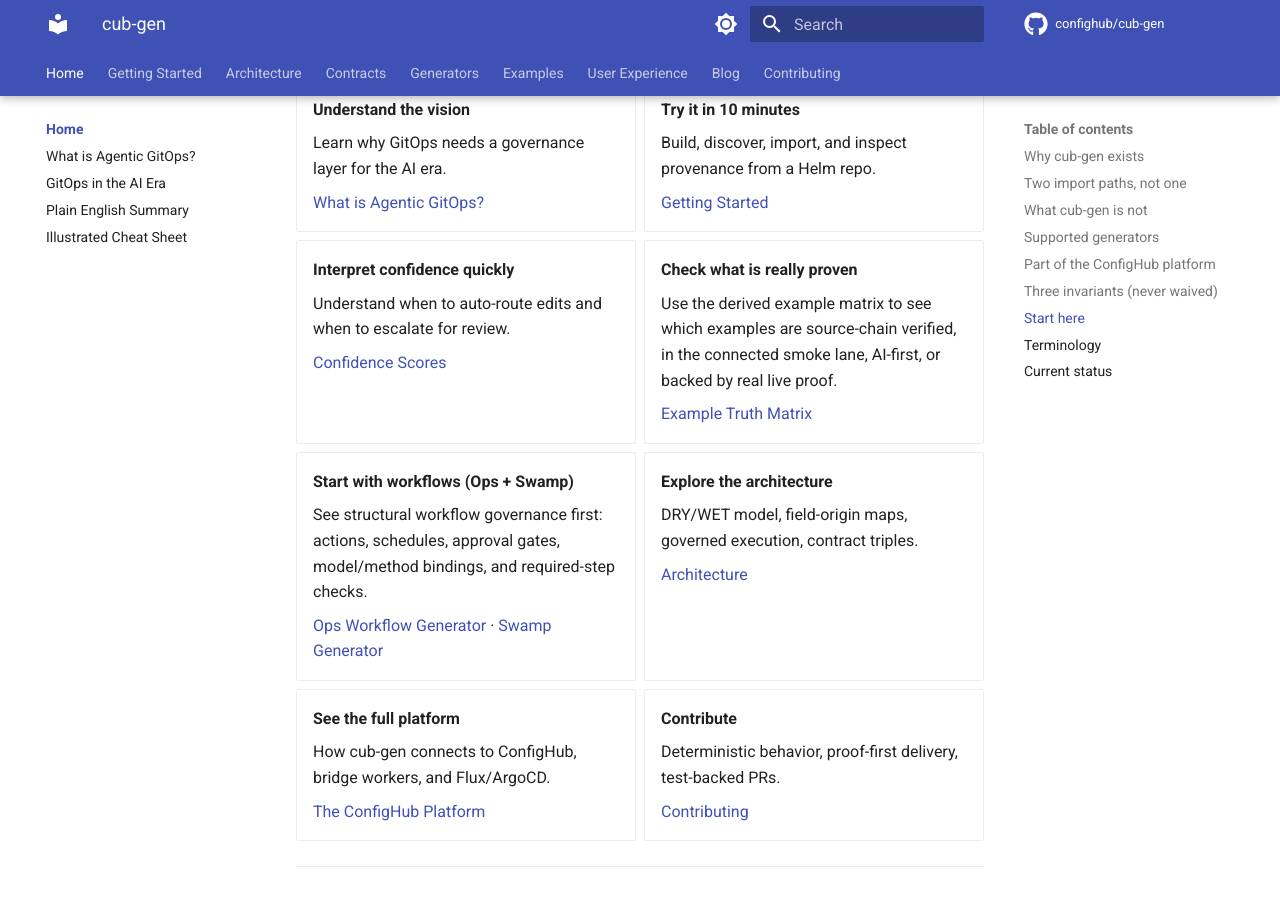
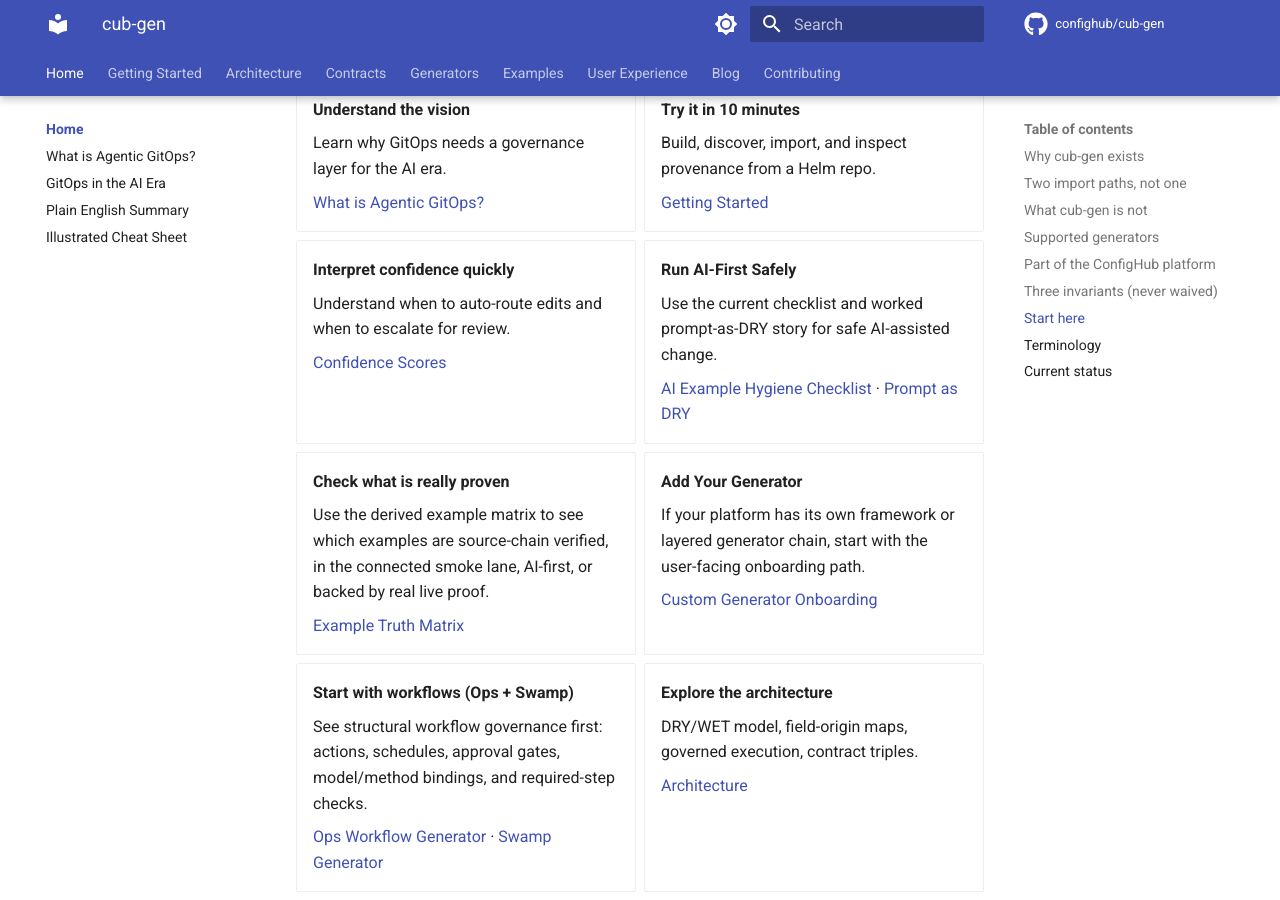
Before and after one commit to confighub/cub-gen, an MkDocs documentation site: the page built from docs/index.md, in a window 1280 px wide and 900 px high, scrolled down 3441 px. Built offline with MkDocs 1.6.1 and Material for MkDocs 9.7.7, drawn with Linux system fonts in a browser that asks for light colours; comment, search, counter and statistics services are not loaded.

Commit message:
docs: close AI and custom generator blockers

```diff
--- a/docs/index.md
+++ b/docs/index.md
@@ -130,11 +130,25 @@ Teams can start with cub-gen locally today and connect to ConfigHub when they ne
 
     [Confidence Scores](workflows/confidence-scores.md)
 
+-   **Run AI-First Safely**
+
+    Use the current checklist and worked prompt-as-DRY story for safe
+    AI-assisted change.
+
+    [AI Example Hygiene Checklist](workflows/ai-example-hygiene-checklist.md) · [Prompt as DRY](workflows/prompt-as-dry.md)
+
 -   **Check what is really proven**
 
     Use the derived example matrix to see which examples are source-chain verified, in the connected smoke lane, AI-first, or backed by real live proof.
 
     [Example Truth Matrix](testing/example-truth-matrix.md)
+
+-   **Add Your Generator**
+
+    If your platform has its own framework or layered generator chain, start
+    with the user-facing onboarding path.
+
+    [Custom Generator Onboarding](workflows/custom-generator-onboarding.md)
 
 -   **Start with workflows (Ops + Swamp)**
 
```
Also changed, not shown: README.md (+13 -2 lines), docs/releases/v0.2-preview.2-plan.md (+2 -2 lines), docs/releases/v0.2-preview.2-ship-checklist.md (+2 -2 lines), docs/releases/v0.2-preview.2.md (+3 -3 lines), examples/demo/README.md (+1 -1 lines), examples/helm-paas/README.md (+4 -0 lines).
